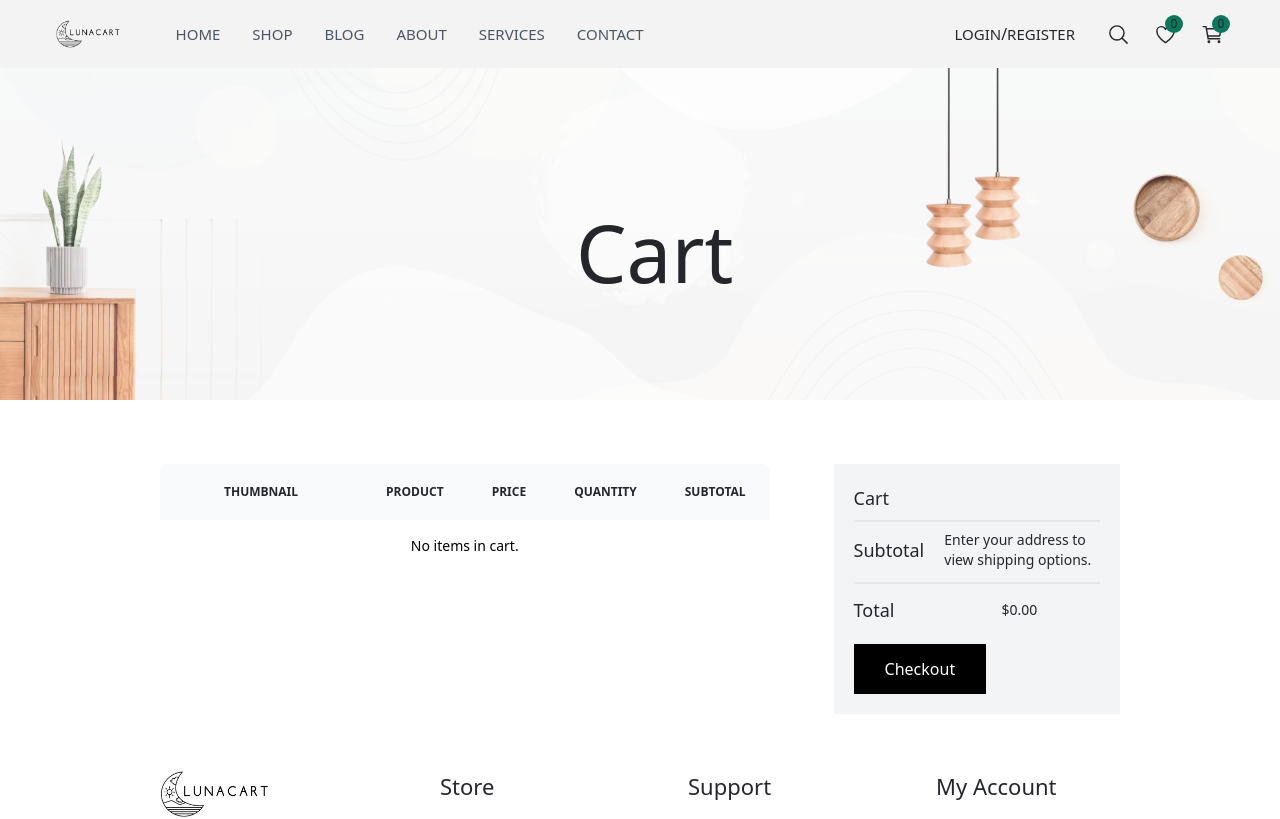
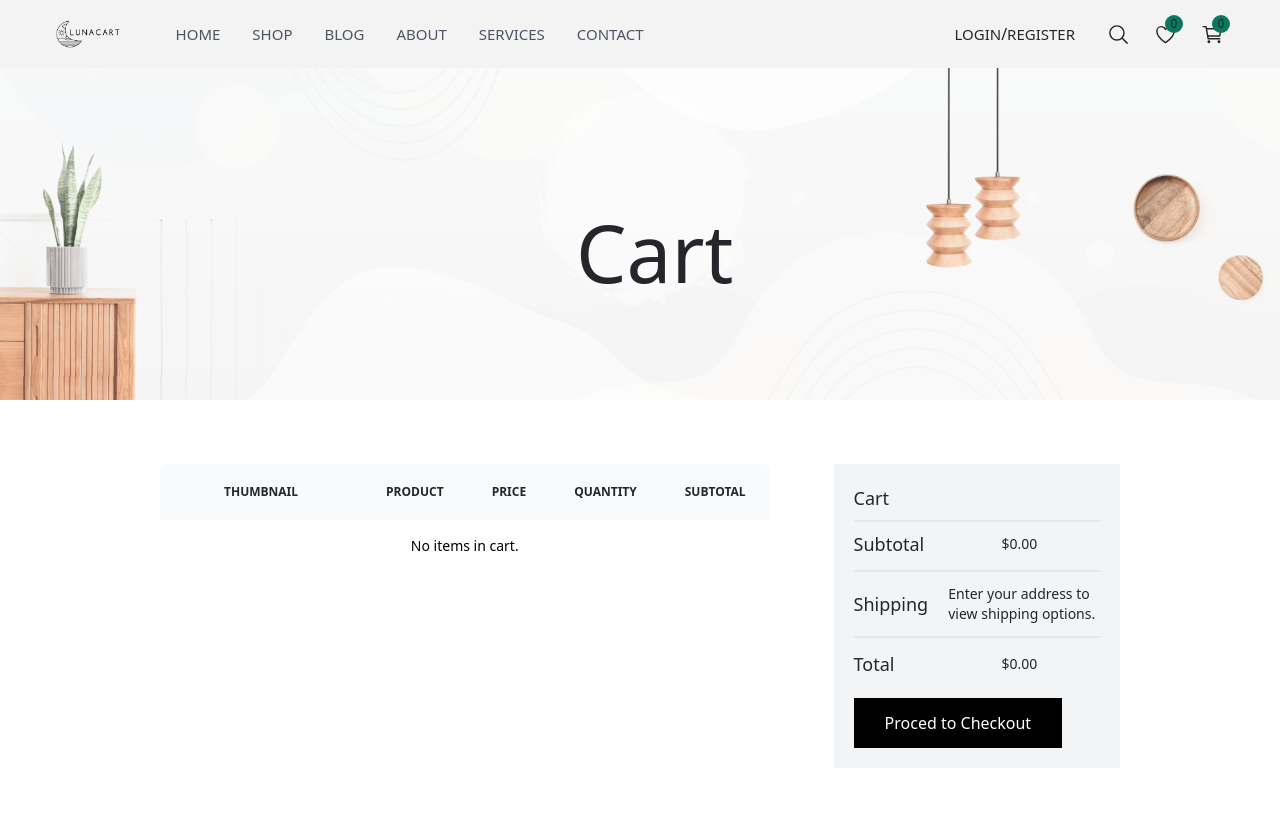
Before and after one commit to gabriellamsa/ecommerce-website, a React (Vite) app: page /cart in a window 1280 px wide. Shown: the top 819 px of the page. Built offline with nearby package versions, Linux system fonts and the light colour scheme.

Commit message:
fix: added subtotal

```diff
--- a/src/screen/CartPage.jsx
+++ b/src/screen/CartPage.jsx
@@ -69,13 +69,18 @@ export const CartPage = () => {
               </table>
             </div>
           </div>
-          <div className="w-2/6 ml-16">
+          <div className="w-2/5 ml-16">
             <div className="bg-gray-100 p-5">
               <p className="text-lg font-medium text-primary">Cart</p>
               <hr className="my-2 h-[2px] bg-gray-200" />
               <div className="text-lg font-medium text-primary flex items-center gap-5">
                 <p className="w-32">Subtotal</p>
-                <p className="text-sm font-normal">
+                <p className="text-sm font-normal">${totalPrice.toFixed(2)}</p>
+              </div>
+              <hr className="my-3 h-[2px] bg-gray-200" />
+              <div className="text-lg font-medium text-primary flex items-center gap-5">
+                <p className="w-32">Shipping</p>
+                <p className="text-sm font-normal w-42">
                   Enter your address to view shipping options.
                 </p>
               </div>
@@ -84,7 +89,7 @@ export const CartPage = () => {
                 <p className="w-32">Total</p>
                 <p className="text-sm font-normal">${totalPrice.toFixed(2)}</p>
               </div>
-              <button className="primary-btn mt-5">Checkout</button>
+              <button className="primary-btn mt-5">Proced to Checkout</button>
             </div>
           </div>
         </div>
```
